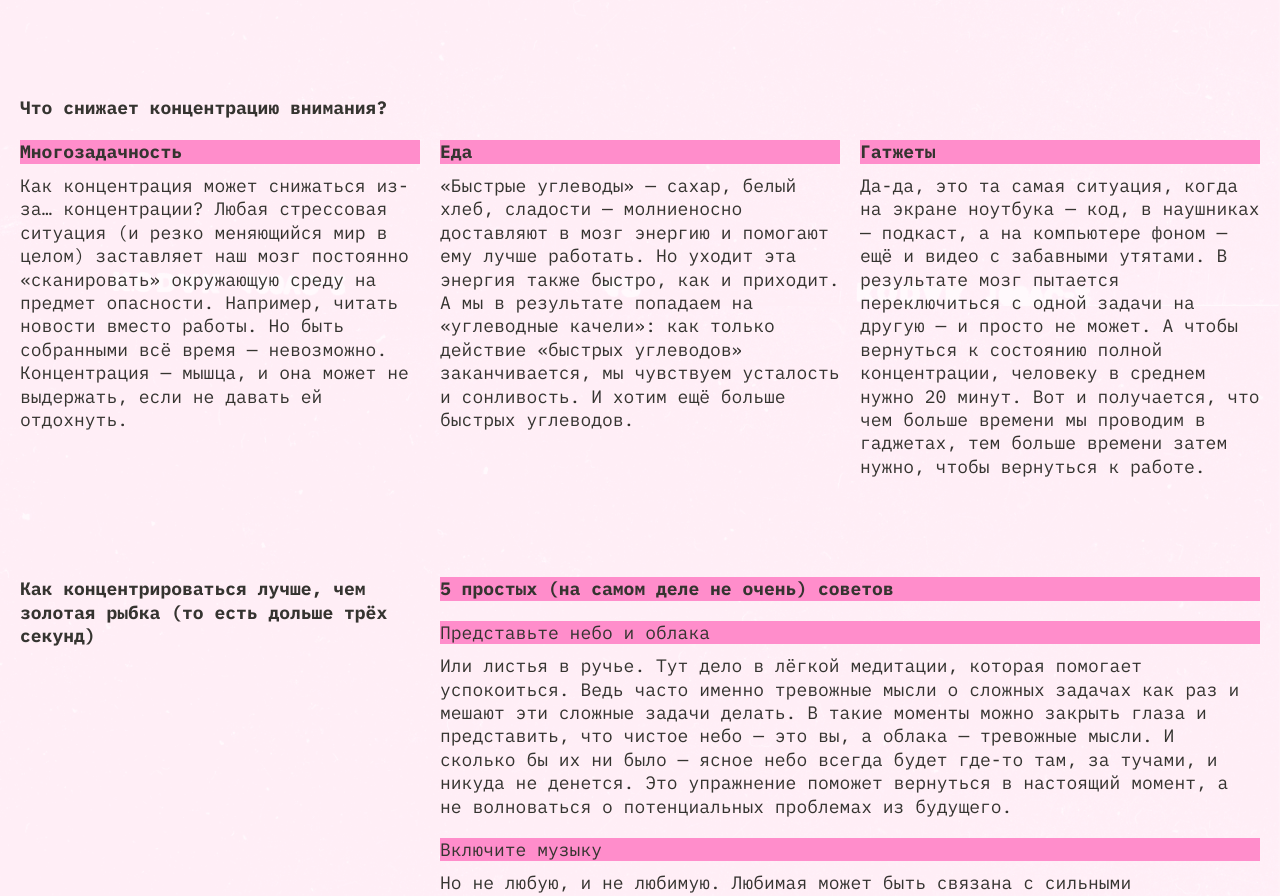
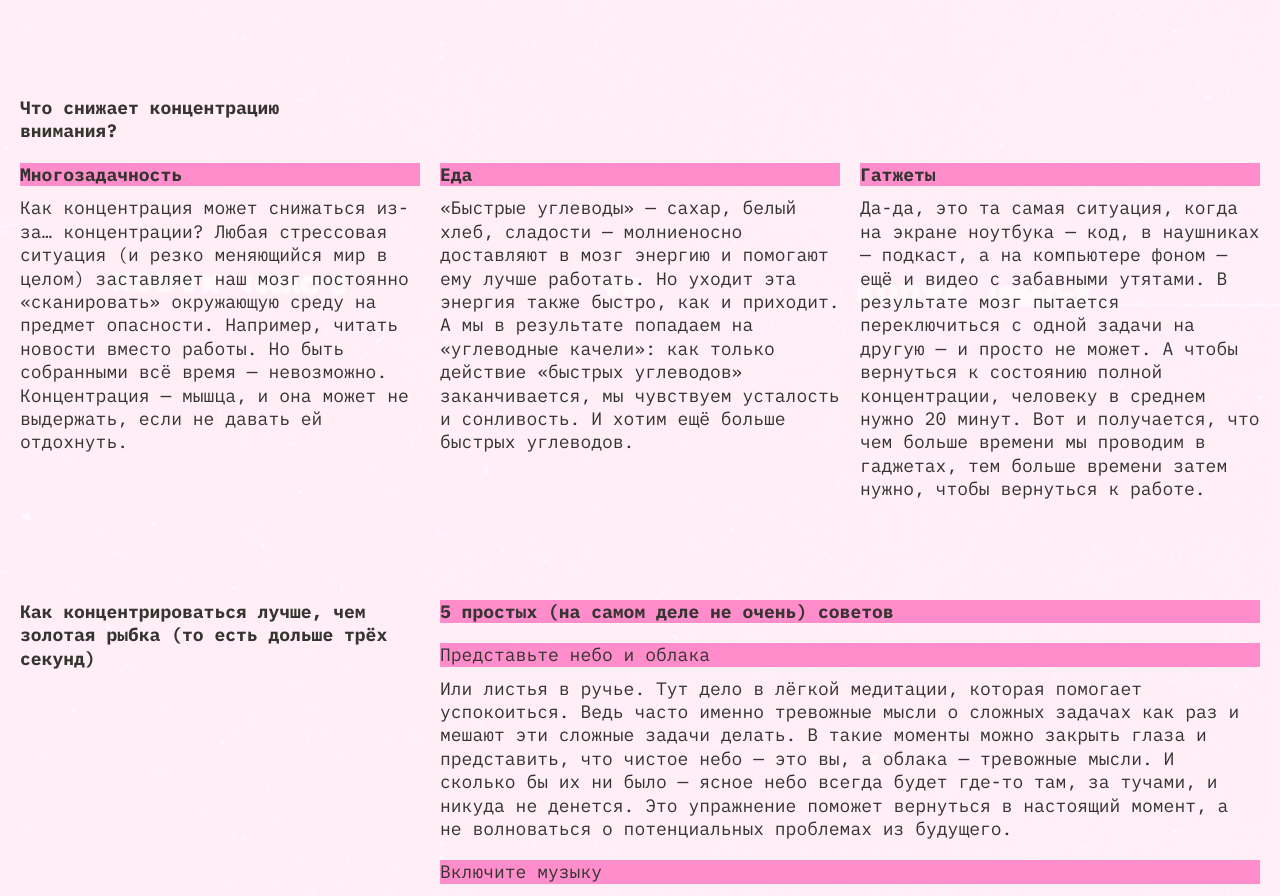
Before and after one commit to Fortuna0006/slozhno-sosredotochitsya, a plain HTML site: page index.html in a window 1280 px wide. Shown: the part 1294-2190 px from the top of the page. Drawn offline with Linux system fonts and the light colour scheme.

Commit message:
FLEXSIBILE-SETKA

```diff
--- a/index.html
+++ b/index.html
@@ -95,14 +95,10 @@
         </div>
       </section>
       <section class="section section-items">
-        <div class="container_title-section-items">
-          <h2 class="title_section">Что снижает концентрацию внимания?</h2>
-        </div>
-        <span aria-hidden="false"></span>
-        <span aria-hidden="false"></span>
-        <div
-          class="container-text section-items_container-text-mnogo section-items_container-text"
-        >
+        <h2 class="title_section title_items">
+          Что снижает концентрацию внимания?
+        </h2>
+        <div class="section-items_container-text">
           <h3 class="title_text">Многозадачность</h3>
           <p class="text">
             Как концентрация может снижаться из-за… концентрации? Любая
@@ -113,9 +109,7 @@
             не давать ей отдохнуть.
           </p>
         </div>
-        <div
-          class="container-text section-items_container-text-eat section-items_container-text"
-        >
+        <div class="section-items_container-text">
           <h3 class="title_text">Еда</h3>
           <p class="text">
             «Быстрые углеводы» — сахар, белый хлеб, сладости — молниеносно
@@ -126,9 +120,7 @@
             больше быстрых углеводов.
           </p>
         </div>
-        <div
-          class="container-text section-items_container-text-gadget section-items_container-text"
-        >
+        <div class="section-items_container-text">
           <h3 class="title_text">Гатжеты</h3>
           <p class="text">
             Да-да, это та самая ситуация, когда на экране ноутбука — код, в
--- a/styles/style.css
+++ b/styles/style.css
@@ -198,9 +198,8 @@
 
 .section-items {
   margin-block-start: 8%;
-  grid-template-columns: repeat(3, 1fr);
+  grid-template-columns: repeat(3,1fr);
   column-gap: 20px;
-  grid-auto-flow: row;
 }
 
 .link {
@@ -216,24 +215,10 @@
   outline: 1px solid var(--main-color);
 }
 
-.section-items_container-title {
-  grid-column-start: 1;
-  grid-row-start: 1;
-}
-
-.section-items_container-text {
-  grid-row-start: 2;
-}
-
-.section-items_container-text-mnogo {
-  grid-column-start: 1;
-}
-.section-items_container-text-eat {
-  grid-column-start: 2;
-}
-
-.section-items_container-text-gadget {
-  grid-column-start: 3;
+.title_items {
+  grid-column: 1/3 span;
+  grid-row: 1/2;
+  max-inline-size: 300px;
 }
 
 .section-recomendetion {
@@ -380,6 +365,12 @@
     max-inline-size: 200px;
   }
 
+  .title_items {
+    padding-bottom: 19px;
+    max-inline-size: 200px;
+    max-block-size:none;
+  }
+
   .section-items {
     margin-block-start: 11%;
     display: block;
@@ -469,11 +460,6 @@
     max-inline-size: 300px;
   }
 
-  .container_title-section-items {
-    padding-right: 0px;
-    max-inline-size: none;
-  }
-
   .container-text {
     padding-bottom: 20px;
   }
@@ -482,9 +468,14 @@
     margin-block-start: 8.5%;
   }
 
+  .title_items {
+    padding-right: 0px;
+    max-inline-size: none;
+  }
+
   .section-recomendetion {
     display: block;
-    margin-block-start: 7.5%;
+    margin-block-start: 9.5%;
   }
 
   .section-recomendetion_conteiner {
@@ -511,7 +502,7 @@
 
   .footer {
     margin-top: 0;
-    margin-top: 48px;
+    margin-top: 28px;
   }
 
   .footer_title {
```
